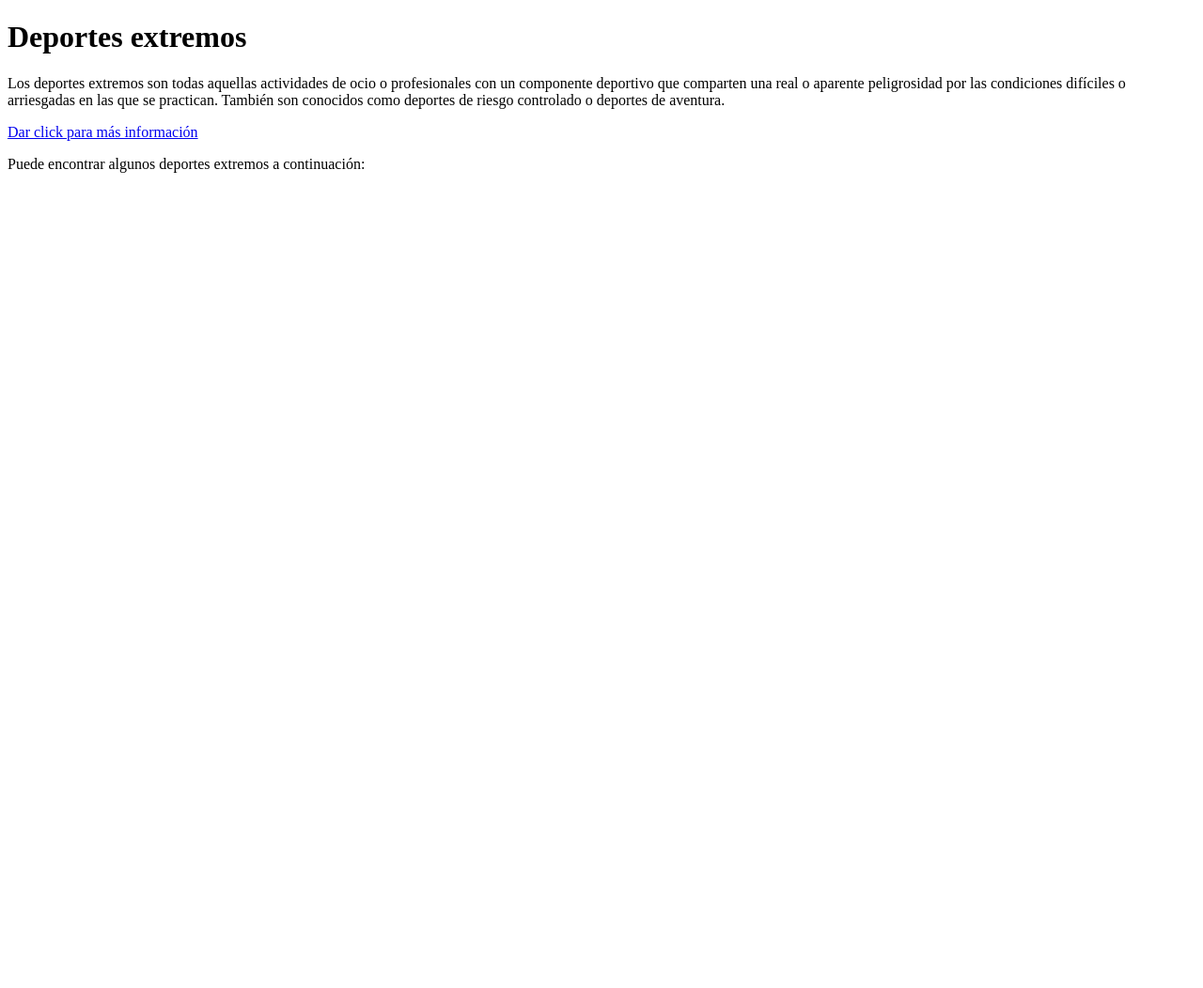
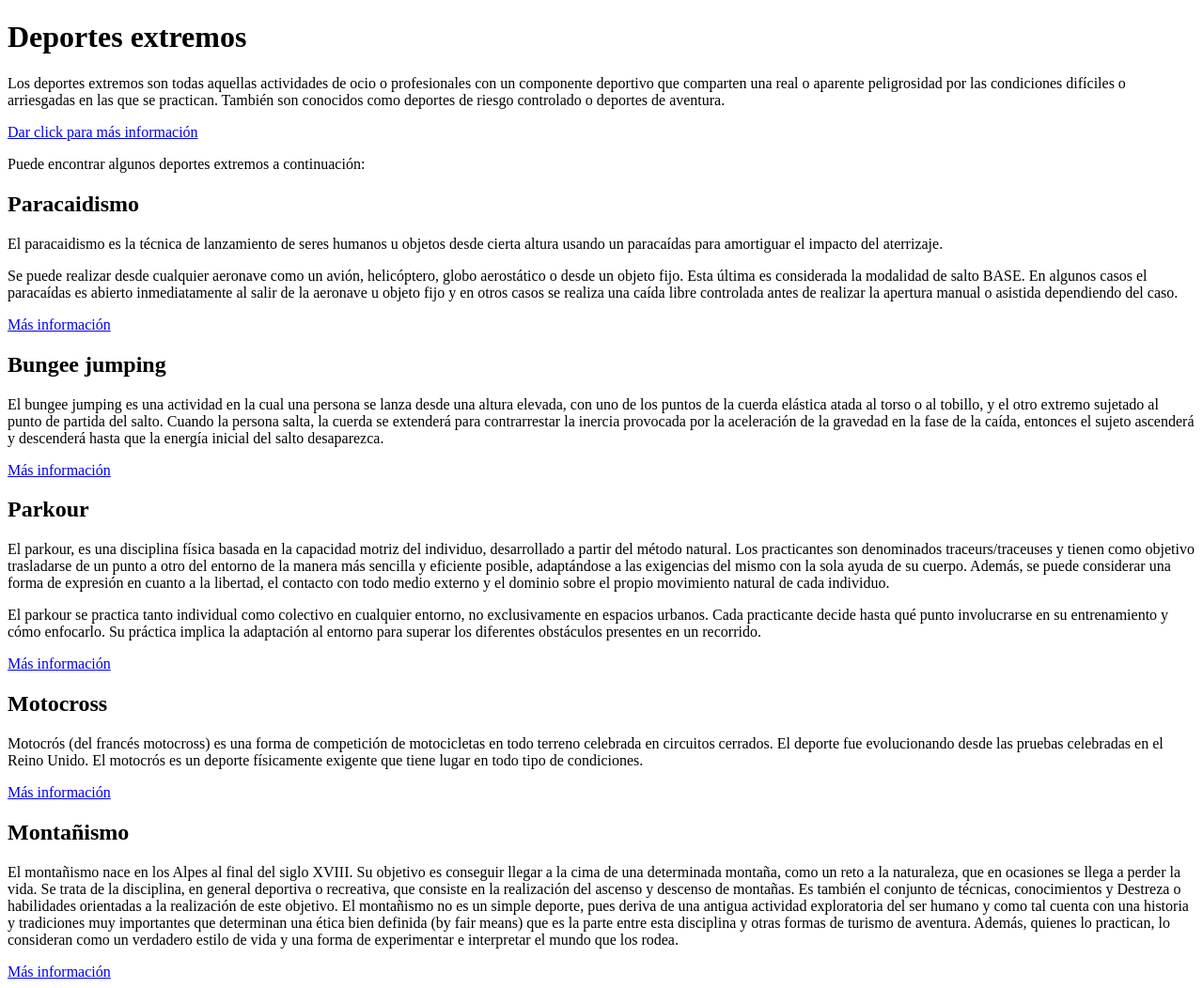
Before and after one commit to Elida2000/tarea-01-HTML, a Flask app: page / in a window 1280 px wide. Shown: the whole page at 94% size. Before the commit the page ends 184 px from the top, so only its background shows below. Run offline with Flask 2, Linux system fonts and the light colour scheme.

Commit message:
Information

```diff
--- a/templates/index.html
+++ b/templates/index.html
@@ -1,14 +1,65 @@
 <!DOCTYPE html>
 <html lang="esp">
+
 <head>
     <meta charset="UTF-8">
     <meta name="viewport" content="width=device-width, initial-scale=1.0">
     <title>Deportes extremos</title>
 </head>
+
 <body>
     <h1>Deportes extremos</h1>
-    <p>Los deportes extremos son todas aquellas actividades de ocio o profesionales con un componente deportivo que comparten una real o aparente peligrosidad por las condiciones difíciles o arriesgadas en las que se practican. También son conocidos como deportes de riesgo controlado o deportes de aventura.</p>
+    <p>Los deportes extremos son todas aquellas actividades de ocio o profesionales con un componente deportivo que
+        comparten una real o aparente peligrosidad por las condiciones difíciles o arriesgadas en las que se practican.
+        También son conocidos como deportes de riesgo controlado o deportes de aventura.</p>
     <a href="https://es.wikipedia.org/wiki/Deporte_extremo">Dar click para más información</a>
     <p>Puede encontrar algunos deportes extremos a continuación: </p>
+
+    <h2>Paracaidismo</h2>
+    <p>El paracaidismo es la técnica de lanzamiento de seres humanos u objetos desde cierta altura usando un paracaídas
+        para amortiguar el impacto del aterrizaje.</p>
+    <p>Se puede realizar desde cualquier aeronave como un avión, helicóptero, globo aerostático o desde un objeto fijo.
+        Esta última es considerada la modalidad de salto BASE. En algunos casos el paracaídas es abierto inmediatamente
+        al salir de la aeronave u objeto fijo y en otros casos se realiza una caída libre controlada antes de realizar
+        la apertura manual o asistida dependiendo del caso.</p>
+    <a href="https://es.wikipedia.org/wiki/Paracaidismo">Más información</a>
+
+    <h2>Bungee jumping</h2>
+    <p>El bungee jumping es una actividad en la cual una persona se lanza desde una altura elevada, con uno de los
+        puntos de la cuerda elástica atada al torso o al tobillo, y el otro extremo sujetado al punto de partida del
+        salto. Cuando la persona salta, la cuerda se extenderá para contrarrestar la inercia provocada por la
+        aceleración de la gravedad en la fase de la caída, entonces el sujeto ascenderá y descenderá hasta que la
+        energía inicial del salto desaparezca.</p>
+    <a href="https://es.wikipedia.org/wiki/Puenting">Más información</a>
+
+    <h2>Parkour</h2>
+    <p>El parkour, es una disciplina física basada en la capacidad motriz del individuo, desarrollado a partir del
+        método natural. Los practicantes son denominados traceurs/traceuses y tienen como objetivo trasladarse de un
+        punto a otro del entorno de la manera más sencilla y eficiente posible, adaptándose a las exigencias del mismo
+        con la sola ayuda de su cuerpo. Además, se puede considerar una forma de expresión en cuanto a la libertad, el
+        contacto con todo medio externo y el dominio sobre el propio movimiento natural de cada individuo.</p>
+    <P>El parkour se practica tanto individual como colectivo en cualquier entorno, no exclusivamente en espacios
+        urbanos. Cada practicante decide hasta qué punto involucrarse en su entrenamiento y cómo enfocarlo. Su práctica
+        implica la adaptación al entorno para superar los diferentes obstáculos presentes en un recorrido.</P>
+    <a href="https://es.wikipedia.org/wiki/Parkour">Más información</a>
+
+    <h2>Motocross</h2>
+    <p>Motocrós (del francés motocross) es una forma de competición de motocicletas en todo terreno celebrada en
+        circuitos cerrados. El deporte fue evolucionando desde las pruebas celebradas en el Reino Unido. El motocrós es
+        un deporte físicamente exigente que tiene lugar en todo tipo de condiciones.</p>
+    <a href="https://es.wikipedia.org/wiki/Motocross">Más información</a>
+
+    <h2>Montañismo</h2>
+    <p>El montañismo nace en los Alpes al final del siglo XVIII. Su objetivo es conseguir llegar a la cima de una
+        determinada montaña, como un reto a la naturaleza, que en ocasiones se llega a perder la vida. Se trata de la
+        disciplina, en general deportiva o recreativa, que consiste en la realización del ascenso y descenso de
+        montañas. Es también el conjunto de técnicas, conocimientos y Destreza o habilidades orientadas a la realización
+        de este objetivo. El montañismo no es un simple deporte, pues deriva de una antigua actividad exploratoria del
+        ser humano y como tal cuenta con una historia y tradiciones muy importantes que determinan una ética bien
+        definida (by fair means) que es la parte entre esta disciplina y otras formas de turismo de aventura. Además,
+        quienes lo practican, lo consideran como un verdadero estilo de vida y una forma de experimentar e interpretar
+        el mundo que los rodea.</p>
+    <a href="https://es.wikipedia.org/wiki/Monta%C3%B1ismo">Más información</a>
 </body>
+
 </html>
```
